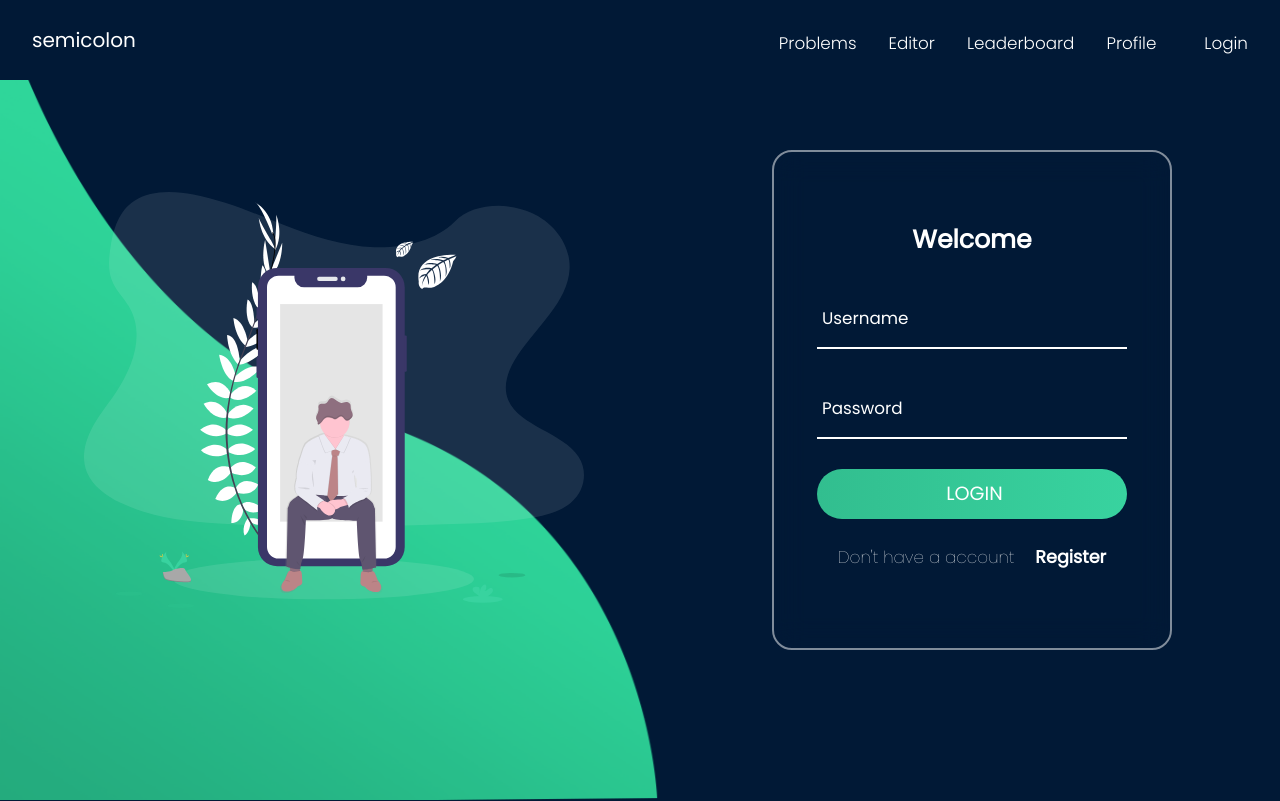
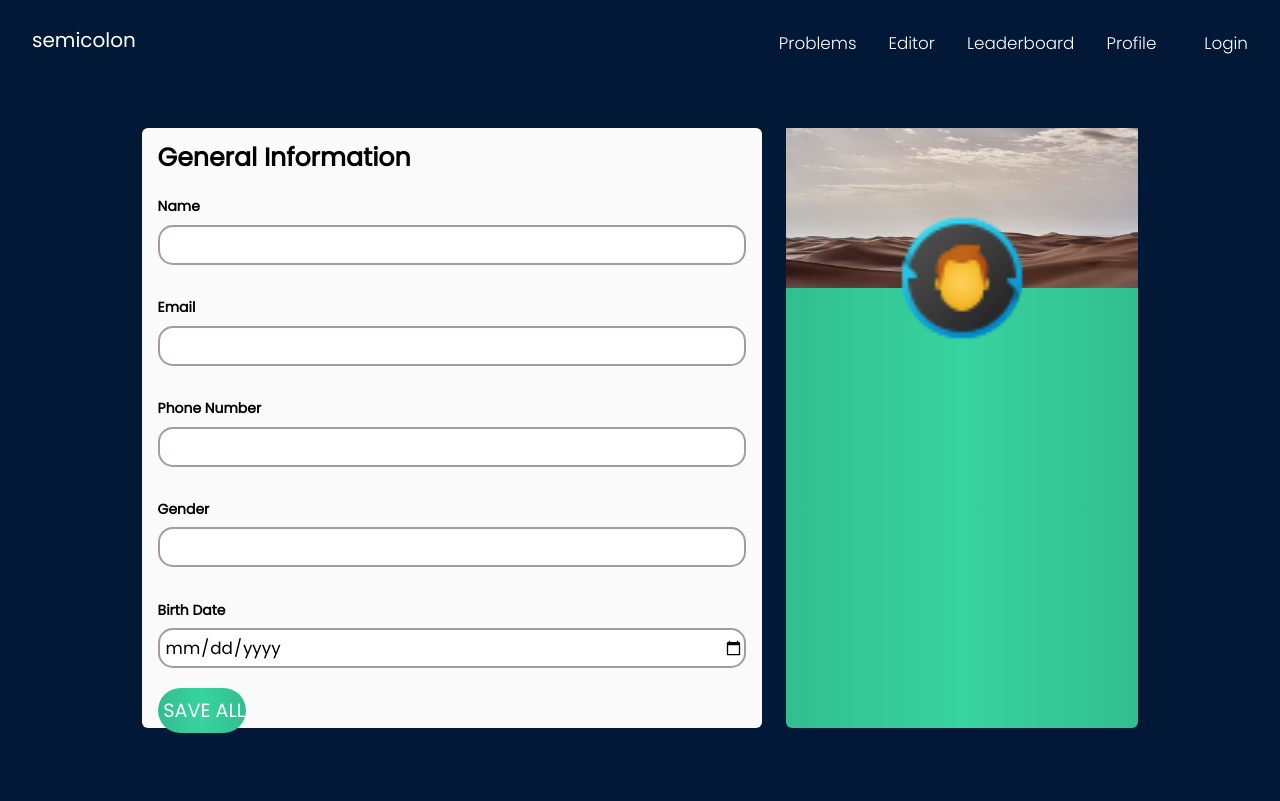
Before and after one commit to Danish1004/online-judge-frontend, a React (Create React App) app: page /profile in a window 1280 px wide. Before the commit this address led to /login. Shown: the top 801 px of the page. Built offline with nearby package versions, Linux system fonts and the light colour scheme; no server answers; sample sign-in values are in the browser's storage.

Commit message:
User Profile Added, Jwt token used

```diff
--- a/src/pages/login/Login.jsx
+++ b/src/pages/login/Login.jsx
@@ -14,10 +14,10 @@ const Login = () => {
   const navigate = useNavigate();
 
   var myHeaders = new Headers();
-  myHeaders.append(
-    "Authorization",
-    "Bearer eyJhbGciOiJIUzI1NiIsInR5cCI6IkpXVCJ9.eyJ1c2VyaWQiOiJmNTE4OGZjNy0zYTAxLTRhNjMtYjczOS00NzcwYjc0NTBkZjgiLCJpYXQiOjE2Nzk1ODg0NjAsImV4cCI6MTY3OTY3NDg2MH0.nJ_7tDSyXf5r2bqX5h12WdfxFndqHK9u4kXxvCRzJrs"
-  );
+  // myHeaders.append(
+  //   "Cookie",
+  //   "token=eyJhbGciOiJIUzI1NiIsInR5cCI6IkpXVCJ9.eyJ1c2VyaWQiOiJmNTE4OGZjNy0zYTAxLTRhNjMtYjczOS00NzcwYjc0NTBkZjgiLCJpYXQiOjE2ODE4NDQ1ODcsImV4cCI6MTY4MTkzMDk4N30.G3U6CNL660YCr1xxLoKJEQ1OGv9yF9HmJbjPcaeCTMU"
+  // );
   myHeaders.append("Content-Type", "application/json");
 
   const handleSubmit = (e) => {
@@ -36,7 +36,9 @@ const Login = () => {
           console.log(value.message);
           setResp(value.message);
           if (value.success === true) {
+            localStorage.setItem("jwtToken", value.token);
             setUsername(username); // Setting the username in the state
+            Cookies.set("tokennew", value.token, { expires: 2 });
             Cookies.set("loggedIn", "true", { expires: 2 });
             Cookies.set("userData", JSON.stringify({ username }), {
               expires: 2,
--- a/src/pages/profile/Profile.jsx
+++ b/src/pages/profile/Profile.jsx
@@ -1,4 +1,4 @@
-import React from "react";
+import React, { useState, useEffect } from "react";
 import "./Profile.css";
 import Header from "../../components/header/Header";
 import Footer from "../../components/footer/Footer";
@@ -6,7 +6,68 @@ import banner from "../../images/banner.jpeg";
 import user from "../../images/user1.png";
 import withAuth from "../../routes/withAuth";
 
-const Profile = () => {
+const Profile = (props) => {
+  const [userData, setUserData] = useState({});
+  const [name, setName] = useState(props.name);
+  const [email, setEmail] = useState(props.email);
+  const [number, setNumber] = useState("");
+  const [gender, setGender] = useState("");
+  const [birthdate, setBirthdate] = useState("");
+
+  const fetchUserData = async () => {
+    var myHeaders = new Headers();
+    var token = localStorage.getItem("jwtToken");
+    myHeaders.append("Authorization", `Bearer ${token}`);
+
+    var requestOptions = {
+      method: "GET",
+      headers: myHeaders,
+      redirect: "follow",
+    };
+
+    await fetch("https://semicolon.herokuapp.com/api/user", requestOptions)
+      .then((response) => {
+        response.json().then((value) => {
+          setUserData(value);
+        });
+      })
+      .catch((error) => console.log("error", error));
+  };
+
+  useEffect(() => {
+    fetchUserData();
+  }, []);
+
+  const handleInputChange = async (event) => {
+    event.preventDefault();
+
+    var token = localStorage.getItem("jwtToken");
+
+    const headers = {
+      Authorization: `Bearer ${token}`,
+      "content-type": "application/json",
+      redirect: "follow",
+    };
+
+    const data = JSON.stringify({
+      profile: {
+        name: name,
+        email: email,
+        gender: gender,
+        contact_number: number,
+      },
+    });
+
+    const response2 = await fetch("https://semicolon.herokuapp.com/api/user", {
+      method: "POST",
+      headers: headers,
+      body: data,
+    });
+
+    fetchUserData();
+    setUserData(response2);
+  };
+
   return (
     <div className="main">
       <div className="profile-header">
@@ -14,66 +75,57 @@ const Profile = () => {
       </div>
       <div className="main-box">
         <div className="profile-content">
-          <form className="info-card">
+          <form className="info-card" onSubmit={handleInputChange}>
             <h2>General Information</h2>
             <div className="heading-1">
               <div className="sub-head">
-                <h5 className="sub-info"> Name</h5>
-                <input type="text"></input>
+                <h5 className="sub-info">Name</h5>
+                <input
+                  type="text"
+                  name="name"
+                  value={name}
+                  onChange={(e) => setName(e.target.value)}
+                />
               </div>
               <div className="sub-head">
                 <h5 className="sub-info">Email</h5>
-                <input type="email"></input>
+                <input
+                  type="email"
+                  name="email"
+                  value={email}
+                  onChange={(e) => setEmail(e.target.value)}
+                />
               </div>
               <div className="sub-head">
                 <h5 className="sub-info">Phone Number</h5>
-                <input type="tel"></input>
+                <input
+                  type="tel"
+                  name="phoneNumber"
+                  value={number}
+                  onChange={(e) => setNumber(e.target.value)}
+                />
               </div>
               <div className="sub-head">
                 <h5 className="sub-info">Gender</h5>
-                <input type="text"></input>
+                <input
+                  type="text"
+                  name="gender"
+                  value={gender}
+                  onChange={(e) => setGender(e.target.value)}
+                />
               </div>
               <div className="sub-head">
                 <h5 className="sub-info">Birth Date</h5>
-                <input type="date"></input>
+                <input
+                  type="date"
+                  name="birthdate"
+                  value={birthdate}
+                  onChange={(e) => setBirthdate(e.target.value)}
+                />
               </div>
             </div>
-            {/* <div className="heading-1"></div> */}
-            {/* <div className="heading-1"></div> */}
-            {/* <div className="address-col">
-              <h2>Address</h2>
-              <div className="heading-1">
-                <div className="sub-head2">
-                  <h5 className="sub-info">Address</h5>
-                  <input type="text"></input>
-                </div>
-                <div className="sub-head3">
-                  <h5 className="sub-info">Flat/House No.</h5>
-                  <input type="text"></input>
-                </div>
-              </div>
-              <div className="heading-1">
-                <div className="sub-head4">
-                  <h5 className="sub-info">City</h5>
-                  <input type="text"></input>
-                </div>
-                <div className="sub-head4">
-                  <h5 className="sub-info">State</h5>
-                  <input type="text"></input>
-                </div>
-                <div className="sub-head4">
-                  <h5 className="sub-info">Pincode.</h5>
-                  <input type="postal"></input>
-                </div>
-              </div>
-            </div> */}
             <div className="">
-              <input
-                type="submit"
-                // onClick={handleSubmit}
-                className="btn-2"
-                value="Save All"
-              ></input>
+              <input type="submit" className="btn-2" value="Save All" />
             </div>
           </form>
           {/* new div */}
@@ -84,9 +136,8 @@ const Profile = () => {
               <img src={user} alt="userimg" />
             </div>
             <div className="user-info">
-              <h2>Test Name</h2>
-              <h3>Username</h3>
-              <h5>Address</h5>
+              <h2>{userData?.profile?.name}</h2>
+              <h3>{userData?.profile?.username}</h3>
             </div>
           </div>
         </div>
--- a/src/routes/withAuth.jsx
+++ b/src/routes/withAuth.jsx
@@ -1,11 +1,11 @@
 import React from "react";
 import { Navigate } from "react-router-dom";
-import Cookies from "js-cookie";
+// import Cookies from "js-cookie";
 
 const withAuth = (Component) => {
   const AuthRoute = () => {
-    const isLoggedIn = Cookies.get("loggedIn") === "true";
-    if (isLoggedIn) {
+    var token = localStorage.getItem("jwtToken");
+    if (token) {
       return <Component />;
     } else {
       return <Navigate to="/login" />;
```
